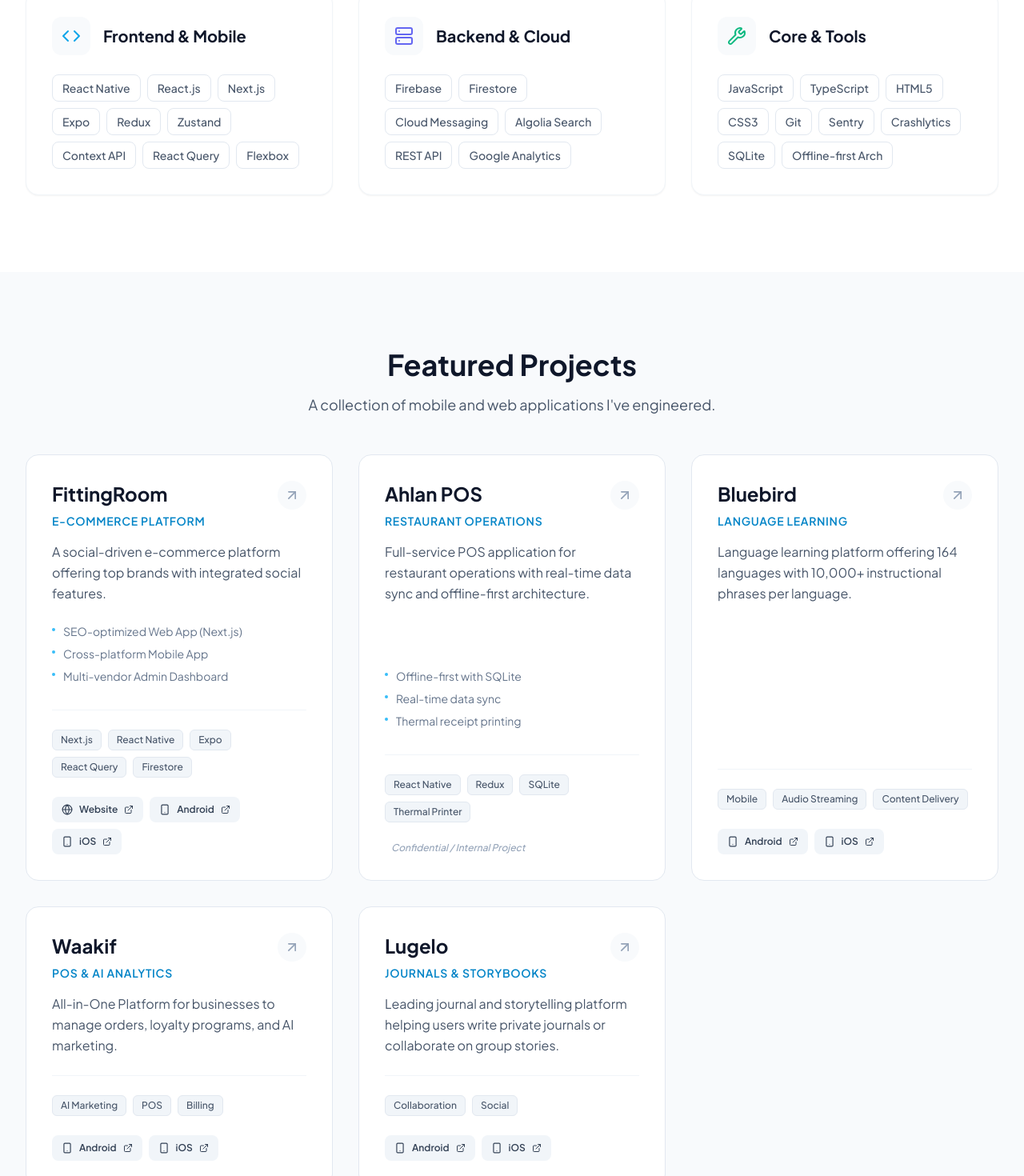
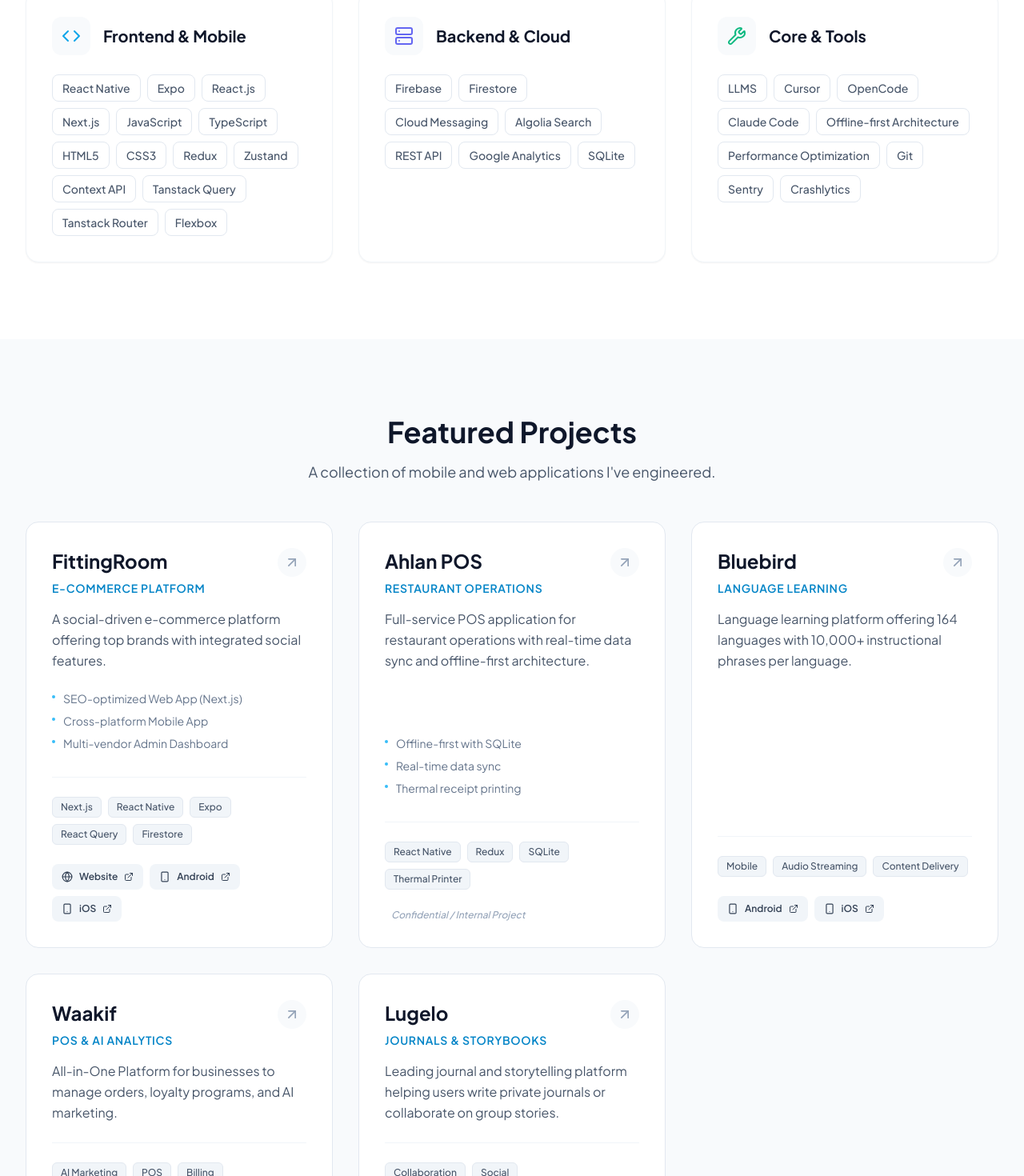
Before and after one commit to faisalansari97/portfolio, a React (Vite) app: page / in a window 1280 px wide. Shown: the part 1120-2590 px from the top of the page at 80% size. Built offline with nearby package versions, Linux system fonts and the light colour scheme.

Commit message:
Update personal information, skills, and project links in constants.ts; simplify README.md to reflect portfolio title.

```diff
--- a/constants.ts
+++ b/constants.ts
@@ -1,10 +1,10 @@
 export const PERSONAL_INFO = {
   name: "Faisal Ansari",
-  title: "Senior Frontend & Mobile Developer",
+  title: "Senior Software Engineer",
   email: "mailtofaisal97@gmail.com",
   phone: "+918866740058",
   location: "Ahmedabad, Gujarat, India",
-  linkedin: "https://linkedin.com/in/faisalansari",
+  linkedin: "https://linkedin.com/in/faisalansari97",
   bio: "Senior software engineer with 6+ years of hands-on experience building scalable mobile and web products using React Native, React.js, and Next.js. Expert in building scalable, high-performance cross-platform apps with clean UI/UX.",
 };
 
@@ -13,13 +13,18 @@
     title: "Frontend & Mobile",
     skills: [
       "React Native",
+      "Expo",
       "React.js",
       "Next.js",
-      "Expo",
+      "JavaScript",
+      "TypeScript",
+      "HTML5",
+      "CSS3",
       "Redux",
       "Zustand",
       "Context API",
-      "React Query",
+      "Tanstack Query",
+      "Tanstack Router",
       "Flexbox",
     ],
   },
@@ -32,20 +37,21 @@
       "Algolia Search",
       "REST API",
       "Google Analytics",
+      "SQLite",
     ],
   },
   {
     title: "Core & Tools",
     skills: [
-      "JavaScript",
-      "TypeScript",
-      "HTML5",
-      "CSS3",
+      "LLMS",
+      "Cursor",
+      "OpenCode",
+      "Claude Code",
+      "Offline-first Architecture",
+      "Performance Optimization",
       "Git",
       "Sentry",
       "Crashlytics",
-      "SQLite",
-      "Offline-first Arch",
     ],
   },
 ];
@@ -53,7 +59,7 @@
 export const EXPERIENCE = [
   {
     company: "FittingRoom",
-    role: "Principal Software Engineer",
+    role: "Senior Software Engineer",
     period: "March 2020 - Present",
     location: "Remote (Riyadh, KSA)",
     description:
@@ -95,8 +101,16 @@
     ],
     links: [
       { label: "Website", url: "https://fittingroom.store", type: "web" },
-      { label: "Android", url: "#", type: "android" },
-      { label: "iOS", url: "#", type: "ios" },
+      {
+        label: "Android",
+        url: "https://play.google.com/store/apps/details?id=fittingroom.store",
+        type: "android",
+      },
+      {
+        label: "iOS",
+        url: "https://apps.apple.com/us/app/fittingroom-store/id1506808689",
+        type: "ios",
+      },
     ],
   },
   {
@@ -119,8 +133,16 @@
       "Language learning platform offering 164 languages with 10,000+ instructional phrases per language.",
     tech: ["Mobile", "Audio Streaming", "Content Delivery"],
     links: [
-      { label: "Android", url: "#", type: "android" },
-      { label: "iOS", url: "#", type: "ios" },
+      {
+        label: "Android",
+        url: "https://play.google.com/store/apps/details?id=com.pronunciatorllc.bluebird",
+        type: "android",
+      },
+      {
+        label: "iOS",
+        url: "https://apps.apple.com/us/app/bluebird-learn-163-languages/id1484286928",
+        type: "ios",
+      },
     ],
   },
   {
@@ -130,8 +152,11 @@
       "All-in-One Platform for businesses to manage orders, loyalty programs, and AI marketing.",
     tech: ["AI Marketing", "POS", "Billing"],
     links: [
-      { label: "Android", url: "#", type: "android" },
-      { label: "iOS", url: "#", type: "ios" },
+      {
+        label: "Android",
+        url: "https://play.google.com/store/apps/details?id=com.waakif_b2b_app",
+        type: "android",
+      },
     ],
   },
   {
@@ -141,8 +166,16 @@
       "Leading journal and storytelling platform helping users write private journals or collaborate on group stories.",
     tech: ["Collaboration", "Social"],
     links: [
-      { label: "Android", url: "#", type: "android" },
-      { label: "iOS", url: "#", type: "ios" },
+      {
+        label: "Android",
+        url: "https://play.google.com/store/apps/details?id=com.lugelo.mobile",
+        type: "android",
+      },
+      {
+        label: "iOS",
+        url: "https://apps.apple.com/ro/app/lugelo/id1174397068",
+        type: "ios",
+      },
     ],
   },
 ];
```
Also changed, not shown: 1 other file (tests, documents, lock files or other folders).
